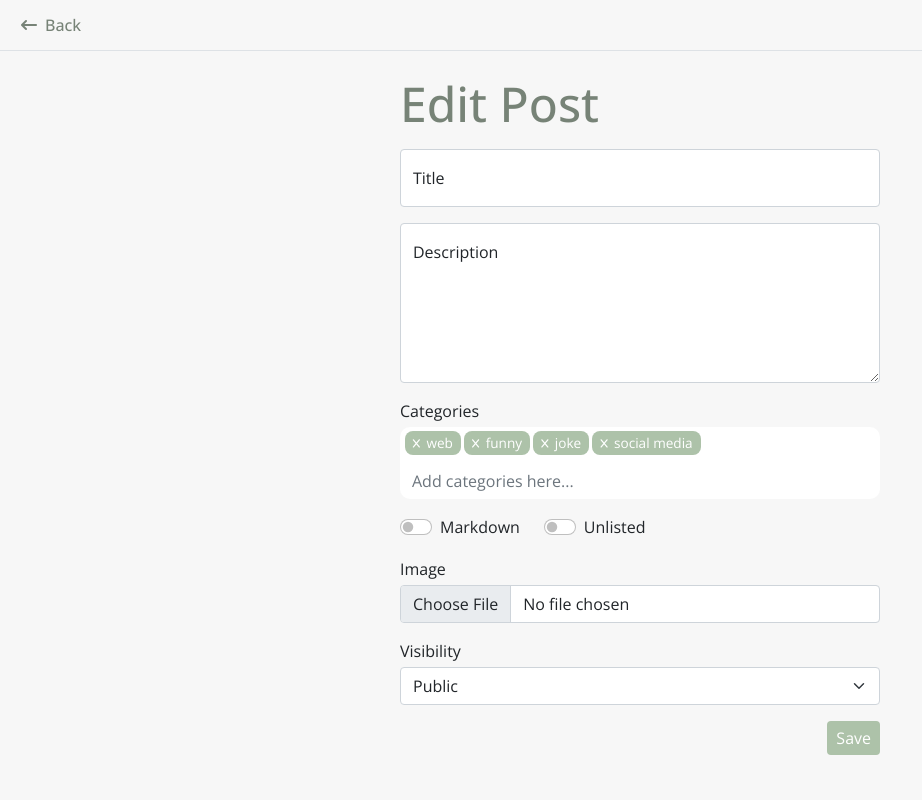
After one commit to LefanTan/wedlab-cmput404-project, a Django app: template home/templates/post_form.html in a window 1280 px wide. The commit adds this page. Shown: the whole page, without its empty margins (0-922 px from the left). Run offline with Django 3.2, Linux system fonts and the light colour scheme; the template is opened without the code that fills it, so the values that code supplies are empty; some libraries are stand-ins or nearby versions.

Commit message:
added a tag input

```diff
--- a/home/templates/base.html
+++ b/home/templates/base.html
@@ -3,6 +3,8 @@
 <!DOCTYPE html>
 <html>
   <head>
+    <meta charset="utf-8" />
+    <meta name="viewport" content="width=device-width, initial-scale=1.0" />
     <title>{% block title %}Social Distribution{% endblock %}</title>
 
     <!-- Font Import -->
--- /dev/null
+++ b/home/templates/post_form.html
@@ -0,0 +1,63 @@
+{% extends 'base.html' %} {% load static %} {% block title %}Home{% endblock %}
+{% block stylesheet %}
+<link rel="stylesheet" href="{%static 'css/post_form.css' %}" />
+<link rel="stylesheet" href="{%static 'css/tag.css' %}" />
+<script src="https://kit.fontawesome.com/04c5b72d3b.js" crossorigin="anonymous"></script>
+<script src="{%static 'js/tag.js' %}" crossorigin="anonymous" defer></script>
+<script src="{%static 'js/post_form.js' %}" crossorigin="anonymous" defer></script>
+{% endblock %}
+
+{% block content %}
+<header class="py-2 px-3 border-bottom">
+  <a href="{% url 'home' %}" class="btn p-1 back"><i class="fa-solid fa-arrow-left-long"></i>Back</a>
+</header>
+<main class="p-4 d-flex align-items-start justify-content-center">
+  <form class="d-block" enctype=multipart/form-data>
+    <h1 class="mb-3">{% if name == "post_create" %}Create{% else %}Edit{% endif %} Post</h1>
+
+    <div class="form-floating mb-3">
+      <input type="text" class="form-control" name="title" id="title" placeholder="Enter your post title" required/>
+      <label for="title">Title</label>
+    </div>
+
+    <div class="form-floating mb-3">
+      <textarea name="description" id="description" class="form-control" placeholder="What is your post about?" required></textarea>
+      <label for="description">Description</label>
+    </div>
+
+    <label class="mb-1" for="categories">Categories</label>
+    <div class="mb-3 tag-container">
+      <div class="tags-container">
+        <button type="button" class="tag"><i class="fa-solid fa-x"></i> web</button>
+        <button type="button" class="tag"><i class="fa-solid fa-x"></i> funny</button>
+        <button type="button" class="tag"><i class="fa-solid fa-x"></i> joke</button>
+        <button type="button" class="tag"><i class="fa-solid fa-x"></i> social media</button>
+      </div>
+      <input type="text" name="categories" id="categories" class="form-control" placeholder="Add categories here..."/>
+    </div>
+
+    <div class="d-flex mb-3">
+      <div class="form-check form-switch">
+        <label class="form-check-label" for="is_markdown">Markdown</label>
+        <input class="form-check-input" type="checkbox" role="switch" id="is_markdown">
+      </div>
+
+      <div class="form-check form-switch mx-4">
+        <label class="form-check-label" for="unlisted">Unlisted</label>
+        <input class="form-check-input" type="checkbox" role="switch" id="unlisted">
+      </div>
+    </div>
+
+    <label class="mb-1" for="imageFile">Image</label>
+    <input class="form-control mb-3" type="file" accept="image/*" name="imageFile" id="imageFile"/>
+
+    <label class="mb-1" for="visibility">Visibility</label>
+    <select class="form-select mb-3" name="visibility" id="visibility">
+      <option value="public" selected>Public</option>
+      <option value="private">Private</option>
+    </select>
+
+    <button class="btn green-btn d-block ms-auto" type="submit">{% if name == "post_create" %}Create{% else %}Save{% endif %}</button>
+  </form>
+</main>
+{% endblock %}
--- a/home/urls.py
+++ b/home/urls.py
@@ -3,4 +3,6 @@ from .views import *
 
 urlpatterns = [
     path('', home, name='home'),
+    path('post/create', post_form, name='post_create'),
+    path('post/edit', post_form, name='post_edit')
 ]
--- a/static/css/home.css
+++ b/static/css/home.css
@@ -5,10 +5,6 @@ header {
 }
 
 header > .create {
-  padding: 0.25rem 0.5rem;
-  color: white;
-  background-color: var(--primary-400);
-  height: fit-content;
   margin-left: auto;
 }
 
--- /dev/null
+++ b/static/css/post_form.css
@@ -0,0 +1,27 @@
+.back {
+  color: var(--primary-800);
+  font-weight: 500;
+}
+
+.back > i {
+  margin-right: 0.5rem;
+}
+
+main {
+  width: 100%;
+  min-height: calc(100% - 60px);
+  height: fit-content;
+}
+
+form {
+  width: 30rem;
+  max-width: 100%;
+}
+
+h1 {
+  color: var(--primary-800);
+}
+
+#description {
+  height: 10rem;
+}
--- a/static/css/style.css
+++ b/static/css/style.css
@@ -22,3 +22,25 @@ body {
 h1 {
   font-size: 3rem;
 }
+
+.form-control:focus,
+.form-check-input:focus,
+.form-select:focus,
+.green-btn:focus {
+  outline: 0 none;
+  border: 2px solid var(--primary-300);
+  box-shadow: 0 0 15px var(--primary-300);
+}
+
+.form-check-input:checked {
+  border-color: var(--primary-400);
+  background-color: var(--primary-500);
+}
+
+.green-btn {
+  padding: 0.25rem 0.5rem;
+  color: white;
+  background-color: var(--primary-400);
+  height: fit-content;
+  margin-left: auto;
+}
--- /dev/null
+++ b/static/css/tag.css
@@ -0,0 +1,62 @@
+.tag-container {
+  background-color: white;
+  display: block;
+  border-radius: 10px;
+}
+
+.tag-container:focus-within {
+  outline: 2px solid var(--primary-300);
+  box-shadow: 0 0 10px var(--primary-300);
+}
+
+.tag-container > input[type="text"] {
+  background-color: transparent;
+  border: none;
+  outline: none;
+}
+
+.tag-container > input[type="text"]:focus {
+  outline: none;
+  border: none;
+  box-shadow: none;
+}
+
+.tags-container {
+  flex-wrap: wrap;
+  padding: 0.3rem;
+  width: 100%;
+  display: flex;
+}
+
+.tag {
+  border: none;
+  font-size: 0.85rem;
+
+  background-color: var(--primary-400);
+  border-radius: 8px;
+  color: white;
+
+  padding: 0.25rem 0.5rem;
+  margin-bottom: 0.2rem;
+  margin-right: 0.2rem;
+
+  transition: 200ms;
+
+  display: flex;
+  align-items: center;
+  line-height: 1rem;
+}
+
+.tag:hover {
+  filter: brightness(0.8);
+}
+
+.tag > i {
+  height: 100%;
+  margin-top: 0.1rem;
+  font-size: 0.6rem;
+  margin-right: 0.4rem;
+
+  display: flex;
+  align-items: center;
+}
--- /dev/null
+++ b/static/js/tag.js
@@ -0,0 +1,35 @@
+const tagContainersArray = Array.from(
+  document.getElementsByClassName("tag-container")
+);
+
+for (let tagContainer of tagContainersArray) {
+  const input = tagContainer.querySelector('input[type="text"]');
+  const tags = tagContainer.getElementsByClassName("tags-container")[0];
+
+  const deleteItemHandler = (e) => {
+    e.target.parentNode.removeChild(e.target);
+  };
+
+  const keyUpHandler = (e) => {
+    if (e.key === "Enter" || e.keyCode === 13) {
+      e.preventDefault();
+
+      const newButton = document.createElement("button");
+      newButton.addEventListener("click", deleteItemHandler);
+      newButton.classList.add("tag");
+      newButton.type = "button";
+      newButton.setAttribute("data-value", e.currentTarget.value);
+
+      const cancelIcon = document.createElement("i");
+      cancelIcon.className = "fa-solid fa-x";
+
+      newButton.appendChild(cancelIcon);
+      newButton.appendChild(document.createTextNode(e.currentTarget.value));
+      tags.appendChild(newButton);
+
+      input.value = "";
+    }
+  };
+
+  input.addEventListener("keydown", keyUpHandler);
+}
```
Also changed, not shown: home/templates/home.html (+1 -7 lines), home/views.py (+21 -5 lines), static/js/post_form.js (added), 1 other file.
